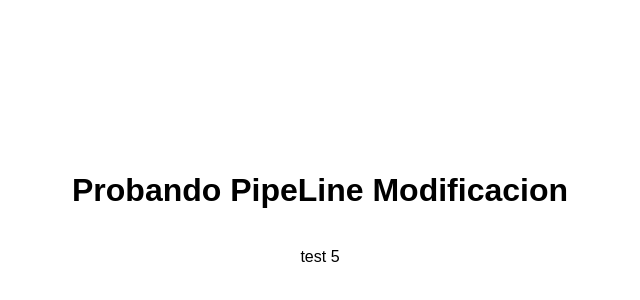
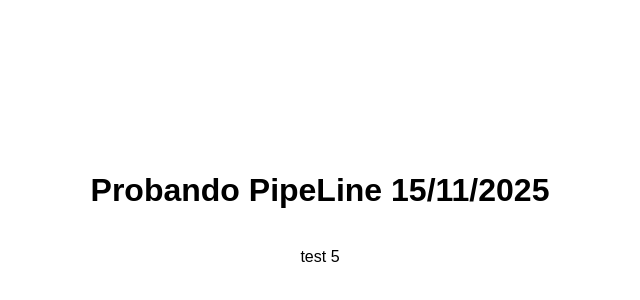
Before and after one commit to kawsvscCC/PipeLineIUEKaws, a plain HTML site: page index.html in a window 1280 px wide. Shown: the part 84-384 px from the top of the page, without its empty margins (320-960 px from the left). Drawn offline with Linux system fonts and the light colour scheme.

Commit message:
Update index.html

```diff
--- a/index.html
+++ b/index.html
@@ -5,6 +5,6 @@
   <title>Hola Mundo desde ECS</title>
 </head>
 <body style="font-family: Arial; text-align: center; margin-top: 20%;">
-  <h1>Probando PipeLine Modificacion</h1><br>test 5
+  <h1>Probando PipeLine 15/11/2025</h1><br>test 5
 </body>
 </html>
```
